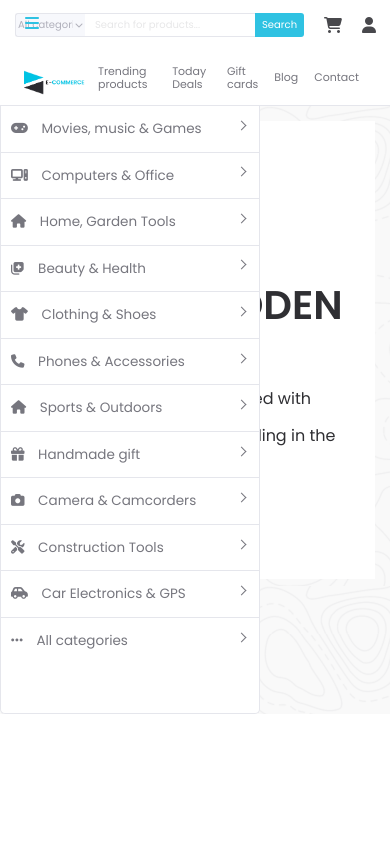
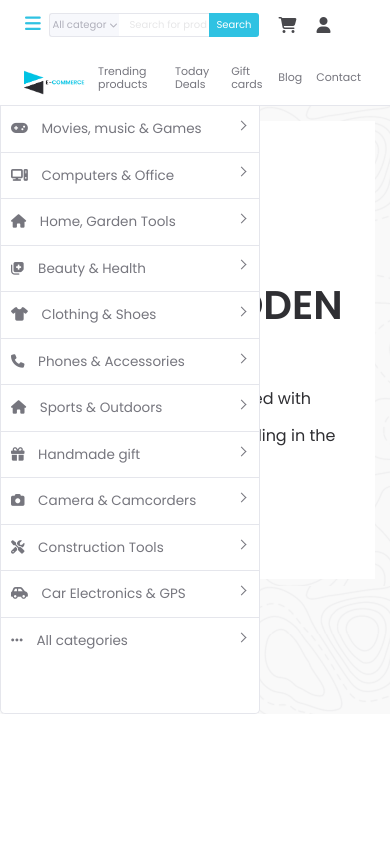
Before and after one commit to MadCoder911/E-Commerce, a plain HTML site: page index.html in a window 390 px wide. Shown: the top 844 px of the page. Drawn offline with Linux system fonts and the light colour scheme.

Commit message:
Fixed some bugs in mobile view in landing section

```diff
--- a/Styles/style.css
+++ b/Styles/style.css
@@ -254,10 +254,12 @@ ul {
   padding-left: 10px;
   border-top: 1px solid #e5e6ec;
   border-bottom: 1px solid #e5e6ec;
+  border-right: none;
+  border-left: none;
 }
 @media (max-width: 768px) {
   .landing .promotion-banner .container .search input {
-    width: 170px;
+    width: 90px;
     font-size: 10px;
   }
 }
@@ -310,7 +312,6 @@ ul {
   color: #48484c;
   font-size: 20px;
   cursor: pointer;
-  padding-right: 10px;
 }
 @media (max-width: 768px) {
   .landing .promotion-banner .container .info i {
@@ -356,6 +357,7 @@ ul {
   }
   .landing .divider .categories i {
     position: absolute;
+    font-size: 18px;
     top: -60px;
     left: 10px;
   }
@@ -385,7 +387,7 @@ ul {
   }
 }
 .landing .divider .categories-items p {
-  margin-right: 16px;
+  margin-right: 14px;
   color: #76767e;
   cursor: pointer;
 }
```
